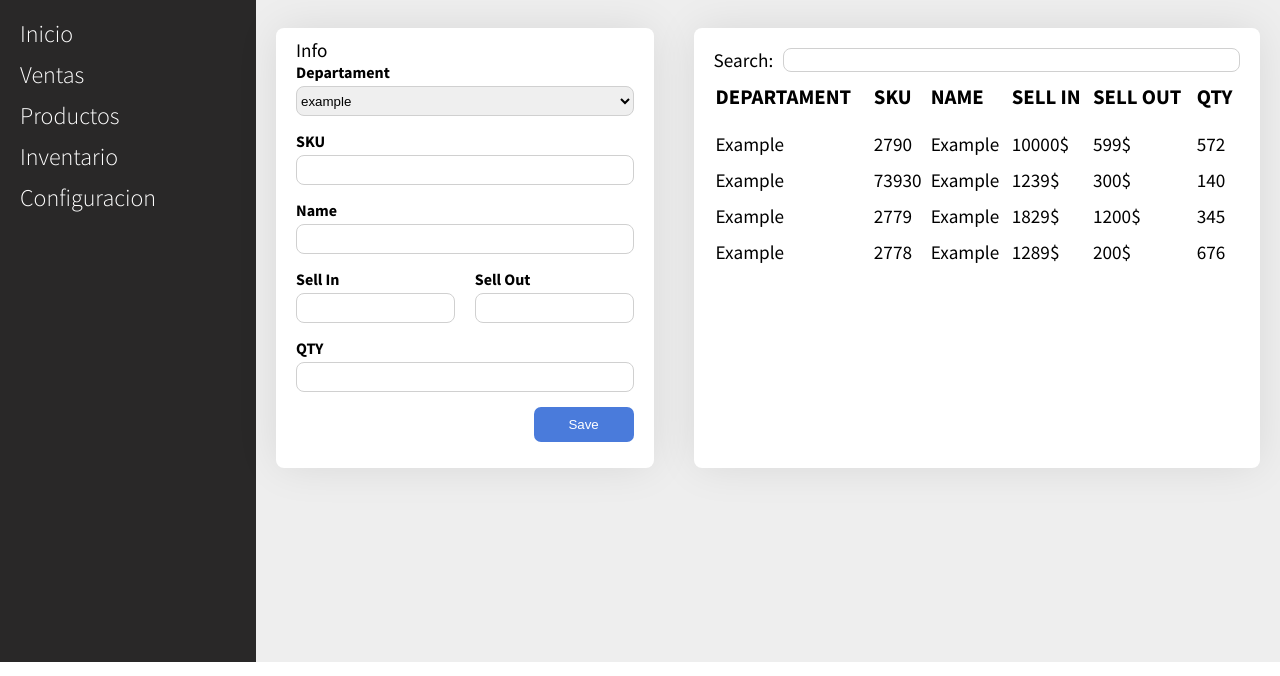
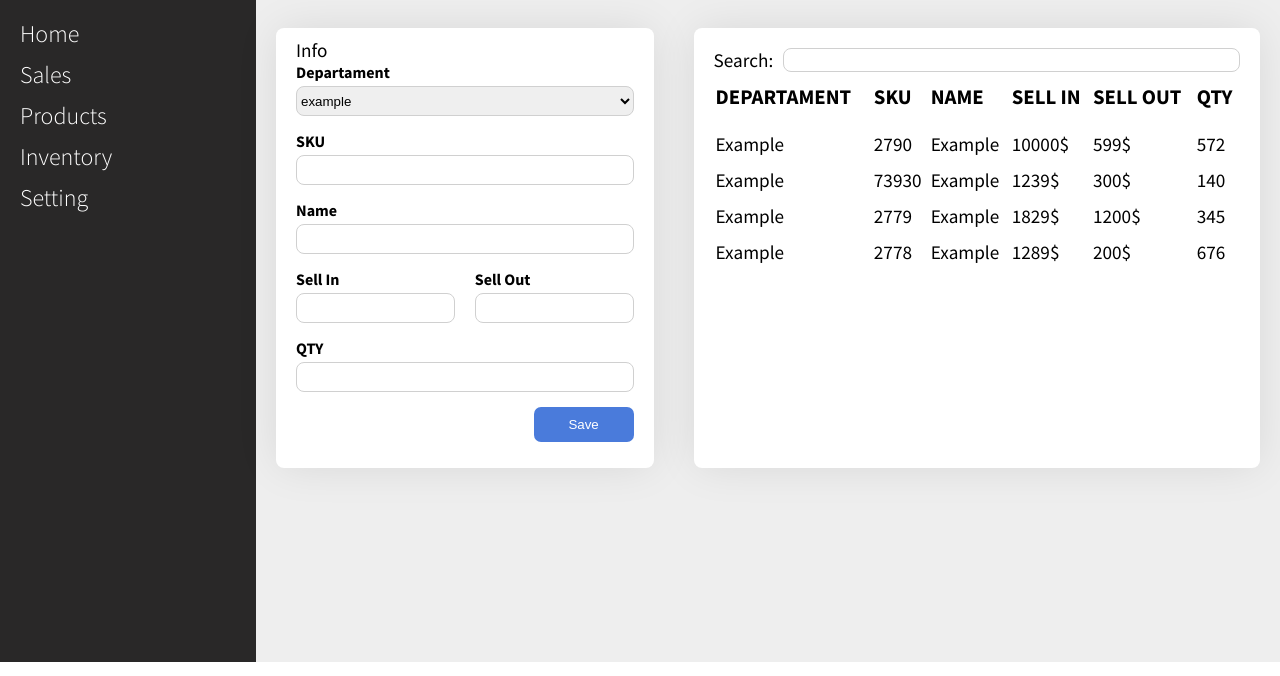
Before and after one commit to teo2823/Inventario-dashboard, a plain HTML site: page index.html in a window 1280 px wide. Shown: the part 124-800 px from the top of the page. Drawn offline with Linux system fonts and the light colour scheme.

Commit message:
Update index.html

```diff
--- a/index.html
+++ b/index.html
@@ -33,11 +33,11 @@
                     </div>
                 </div>
                 <ul>
-                    <li class="navbar__item">Inicio</li>
-                    <li class="navbar__item">Ventas</li>
-                    <li class="navbar__item">Productos</li>
-                    <li class="navbar__item">Inventario</li>
-                    <li class="navbar__item">Configuracion</li>
+                    <li class="navbar__item">Home</li>
+                    <li class="navbar__item">Sales</li>
+                    <li class="navbar__item">Products</li>
+                    <li class="navbar__item">Inventory</li>
+                    <li class="navbar__item">Setting</li>
                 </ul>
             </nav>
         </section>
```
